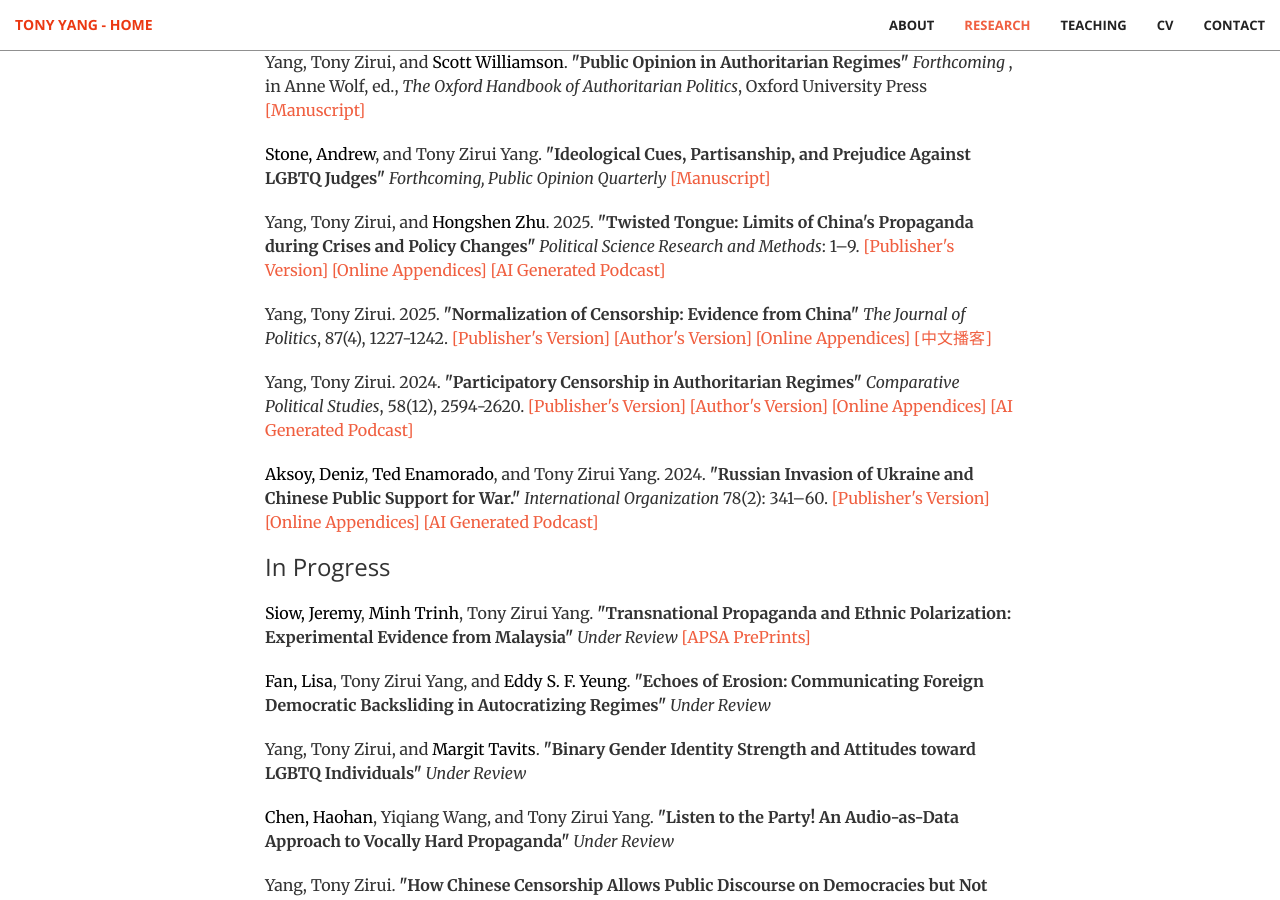
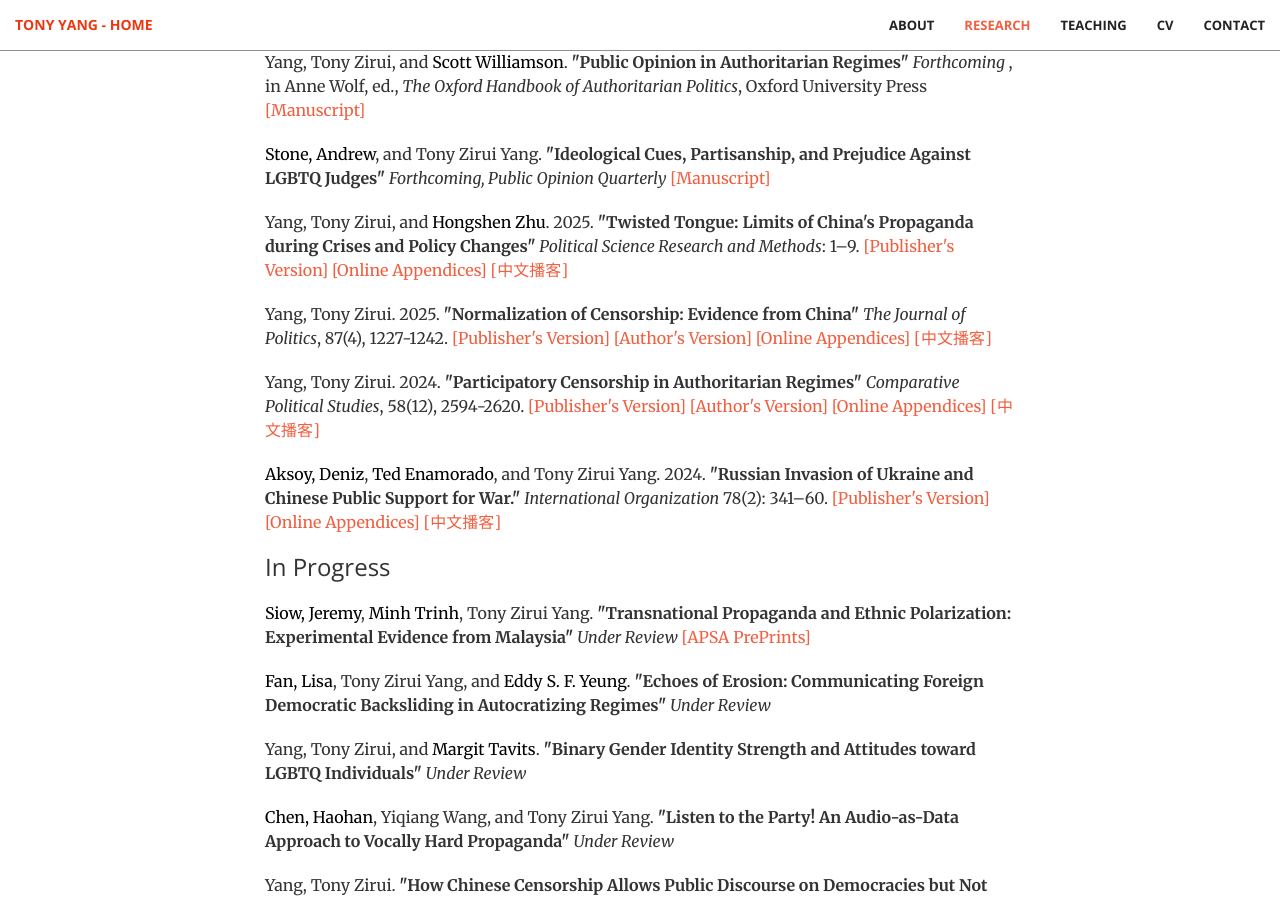
Before and after one commit to tonyhsfz/website, a Jekyll site: the page built from index.html, in a window 1280 px wide and 900 px high, scrolled down 2032 px. Built offline with Jekyll 4.4.1, drawn with Linux system fonts in a browser that asks for light colours.

Commit message:
Update publication.html

```diff
--- a/_includes/publication.html
+++ b/_includes/publication.html
@@ -18,7 +18,7 @@
                         <i>Political Science Research and Methods</i>: 1–9.
                         <a href="https://doi.org/10.1017/psrm.2025.10009">[Publisher's Version]</a>
                         <a href="/img/COVID_Appendices.pdf">[Online Appendices]</a>
-                        <a href="https://notebooklm.google.com/notebook/301a75e9-a459-4d91-a4c8-48dc3af5e58f/audio">[AI Generated Podcast]</a> </p>
+                        <a href="https://www.dropbox.com/scl/fi/979hr22g2tnl61ay8bi3y/PSRM_Chinese.m4a?rlkey=22uaq36c76vb5z6oyxgc1cmao&st=svs3tonk&dl=0">[中文播客]</a> </p>
                         <p></p>
                 <p> Yang, Tony Zirui. 2025. <b>"Normalization of Censorship: Evidence from China"  </b>
                         <i>The Journal of Politics</i>, 87(4), 1227-1242.
@@ -32,13 +32,13 @@
                          <a href="https://doi.org/10.1177/00104140241302762">[Publisher's Version]</a>
                          <a href="/img/Yang_Participatory_CPS.pdf">[Author's Version]</a>
                          <a href="/img/Yang_CPS_Appendix_Final.pdf">[Online Appendices]</a>
-                         <a href="https://notebooklm.google.com/notebook/de78dfd8-8165-4739-b128-f31dedef3adf/audio">[AI Generated Podcast]</a>   </p>
+                         <a href="https://www.dropbox.com/scl/fi/zpc13liqjm01l38c7q1pa/CPS_Chinese.m4a?rlkey=xpofybfva5ojr7m5yql1kdpsf&st=9beymb6c&dl=0">[中文播客]</a>   </p>
                 <p>   <a href="https://sites.wustl.edu/denizaksoy/" style="color: black;">Aksoy, Deniz</a>, <a href="https://www.tedenamorado.com/" style="color: black;">Ted Enamorado</a>, and Tony Zirui Yang. 2024.
                         <b>"Russian Invasion of Ukraine and Chinese Public Support for War."</b>
                         <i>International Organization</i> 78(2): 341–60.
                         <a href="https://doi.org/10.1017/S0020818324000043">[Publisher's Version]</a>
                          <a href="/img/UseForce_Appendix.pdf">[Online Appendices]</a>
-                         <a href="https://notebooklm.google.com/notebook/f43909a6-0fde-4264-abfc-4024d7fd667e/audio">[AI Generated Podcast]</a>   </p>
+                         <a href="https://www.dropbox.com/scl/fi/h3qsm5ex05efaybduoz1h/IO_Chinese.m4a?rlkey=taonecazkvwii451285uza9mb&st=rz6zdz9y&dl=0">[中文播客]</a>   </p>
                      <p></p>
 
                     <h3 class="section-heading">In Progress</h3>
```
